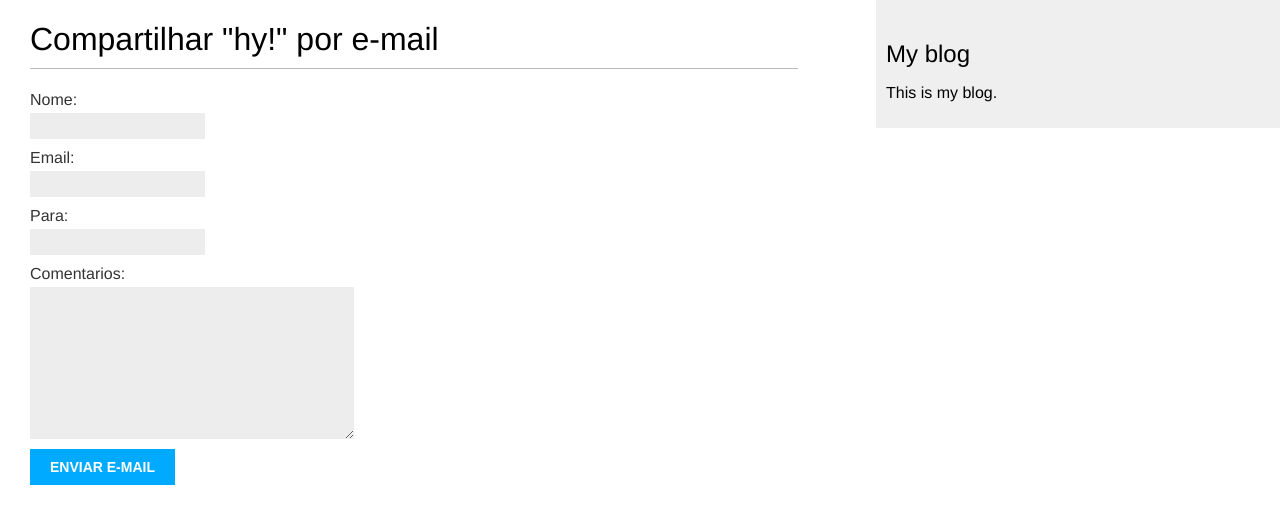
After one commit to LourenceQ/my_blog, a Django app: page /blog_app/8/compartilhar/ in a window 1280 px wide. The commit adds this page. Shown: the top 524 px of the page. Run offline with Django 3.2, Linux system fonts and the light colour scheme; data comes from the database, SQL or seed files in the repository.

Commit message:
Sharing post by email

```diff
--- /dev/null
+++ b/blog_pro/blog_app/templates/blog_app/post/compartilhar.html
@@ -0,0 +1,18 @@
+{% extends "blog_app/base.html" %}
+{% block title %}Compartilhar um post{% endblock %}
+
+{% block content %}
+  {% if sent %}
+    <h1>E-mail enviado com sucesso</h1>
+    <p>
+      "{{ post.titulo }}" foi enviado com sucesso para {{ form.cleaned_data.to }}.
+    </p>
+  {% else %}
+  <h1>Compartilhar "{{ post.titulo }}" por e-mail</h1>
+  <form method="post">
+    {{ form.as_p }}
+    {% csrf_token %}
+    <input type="submit" value="Enviar e-mail">
+  </form>
+  {% endif %}
+{% endblock %}
--- a/blog_pro/blog_app/templates/blog_app/post/detalhe.html
+++ b/blog_pro/blog_app/templates/blog_app/post/detalhe.html
@@ -8,4 +8,10 @@
   Published {{ post.publicar }} by {{ post.autor }}
 </p>
 {{ post.body|linebreaks }}
+
+<p>
+  <a href="{% url "blog_app:post_compartilhar" post.id %}">
+    Compartilhar esse post
+  </a>
+</p>
 {% endblock %}
--- a/blog_pro/blog_app/urls.py
+++ b/blog_pro/blog_app/urls.py
@@ -9,6 +9,7 @@ urlpatterns = [       # DEFINIDO DOIS PADRÕES DIFERENTES USANDO A FUNÇÃO path
     #path('',views.lista_post, name='lista_post'), # O PRIMEIRO PADRÃO Ñ ECEBE NENHUM ARGUMETNO E MAPEADA PARA A VIEW lista_post
     path('',views.PostListView.as_view(),name='lista_post'),
     path('<int:year>/<int:month>/<int:day>/<slug:post>/',views.detalhe_post,name='detalhe_post'),
+    path('<int:post_id>/compartilhar/',views.post_compartilhar, name='post_compartilhar'),
 ]
 
 #  O SEGUNDO PADRÃO RECEBE 4 ARGUMENTOS E É MAPEADA PARA A VIEW detalhe_post
--- a/blog_pro/blog_app/views.py
+++ b/blog_pro/blog_app/views.py
@@ -3,6 +3,7 @@ from .models import Post
 from django.views.generic import ListView
 from django.core.paginator import Paginator,EmptyPage,PageNotAnInteger
 from .forms import EmailFormulario
+from django.core.mail import send_mail
 # Create your views here.
 
 def lista_post(request): # ESSA VIEW PEGA A REQUEST COMO ÚNICO PARÂMETRO. PARÂMETRO REQUERIDO POR TODAS AS VIEWS
@@ -44,12 +45,23 @@ class PostListView(ListView):
 def post_compartilhar(request, post_id): # DEFINE A VIEW QUE PEGA AS VARIAVEIS OBJETO DE request E post_id COMO PARÂMETROS.
     # RETIRA POSTS POR ID
     post = get_object_or_404(Post, id=post_id, status='publicado') # USA get_object_or_404 PARA RETIRAR O POST POR ID E CERTIFICA QUE O POST TEM STATUS DE PUBLICADO.
+    sent = False
+
     if request.method =='POST':
         # FORMULÁRIO SUBMETIDO
         form = EmailFormulario(request.POST)
         if form.is_valid():
             cd = form.cleaned_data
+            post_url = request.build_absolute_url(post.get_absolute_url())
+            subject = f"{cd['nome']} recomenda enquanto voce lê " \
+                      f"{post.titulo}"
+            message = f"Leia {post.titulo} em {post_url}\n\n" \
+                      f"{cd['nome']} comentários: {cd['comentarios']}"
+            send_mail(subject, message, 'lawrenceqf@gmail.com', [cd['para']])
+            sent = True
             # SEND EMAIL
-        else:
-            form = EmailFormulario()
-        return render(request,'blog_app/post/compartilhar.html',{'post':post,'form':form})
+    else:
+        form = EmailFormulario()
+    return render(request,'blog_app/post/compartilhar.html',{'post':post,
+                                                             'form':form,
+                                                             'sent':sent})
```
Also changed, not shown: blog_pro/blog_pro/settings.py (+7 -0 lines).
